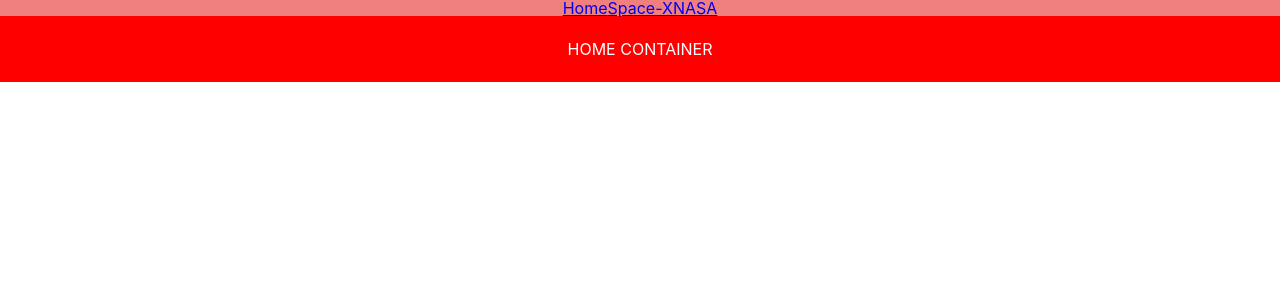
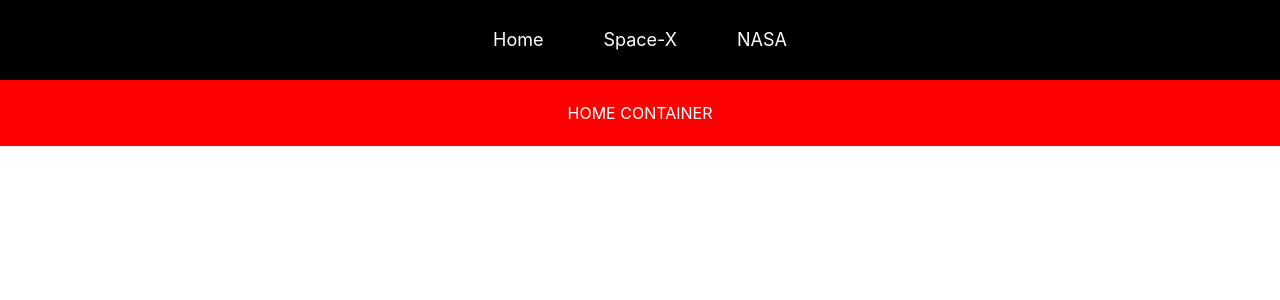
Before and after one commit to miklo88/NASA-API, a React (Create React App) app: page / in a window 1280 px wide. Shown: the top 300 px of the page. Built offline with nearby package versions, Linux system fonts and the light colour scheme.

Commit message:
navigation is looking good. onto a quick footer.

```diff
--- a/src/Components/Nav/Nav.scss
+++ b/src/Components/Nav/Nav.scss
@@ -1,3 +1,19 @@
 .navigation-container {
-  background-color: lightcoral;
+  display: flex;
+  flex-direction: row;
+  justify-content: center;
+  align-items: center;
+  background-color: black;
+  width: 100%;
+  height: 80px;
+  .link {
+    text-decoration: none;
+    color: white;
+    padding: 10px 30px;
+    cursor: pointer;
+    font-size: large;
+    &:hover {
+      text-decoration: underline;
+    }
+  }
 }
--- a/src/Components/Nav/index.js
+++ b/src/Components/Nav/index.js
@@ -6,11 +6,17 @@ export default function Nav() {
   return (
     <nav className='navigation-container'>
       {/* HOME BUTTON */}
-      <Link to='/'>Home</Link>
+      <Link className='link' to='/'>
+        Home
+      </Link>
       {/* SPACE X API */}
-      <Link to='/spacex'>Space-X</Link>
+      <Link className='link' to='/spacex'>
+        Space-X
+      </Link>
       {/* NASA API */}
-      <Link to='/nasa'>NASA</Link>
+      <Link className='link' to='/nasa'>
+        NASA
+      </Link>
     </nav>
   );
 }
```
Also changed, not shown: 1 other file (tests, documents, lock files or other folders).
